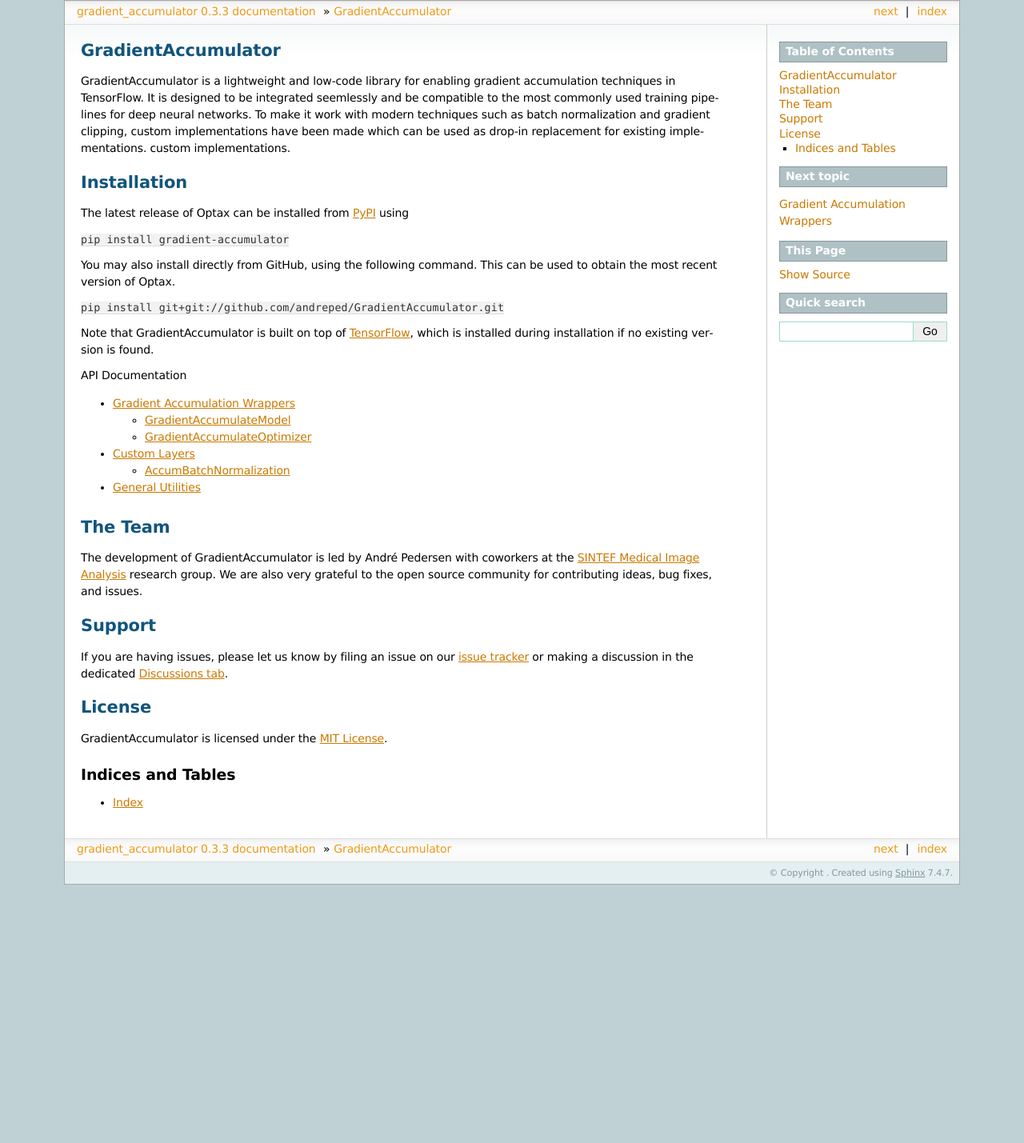
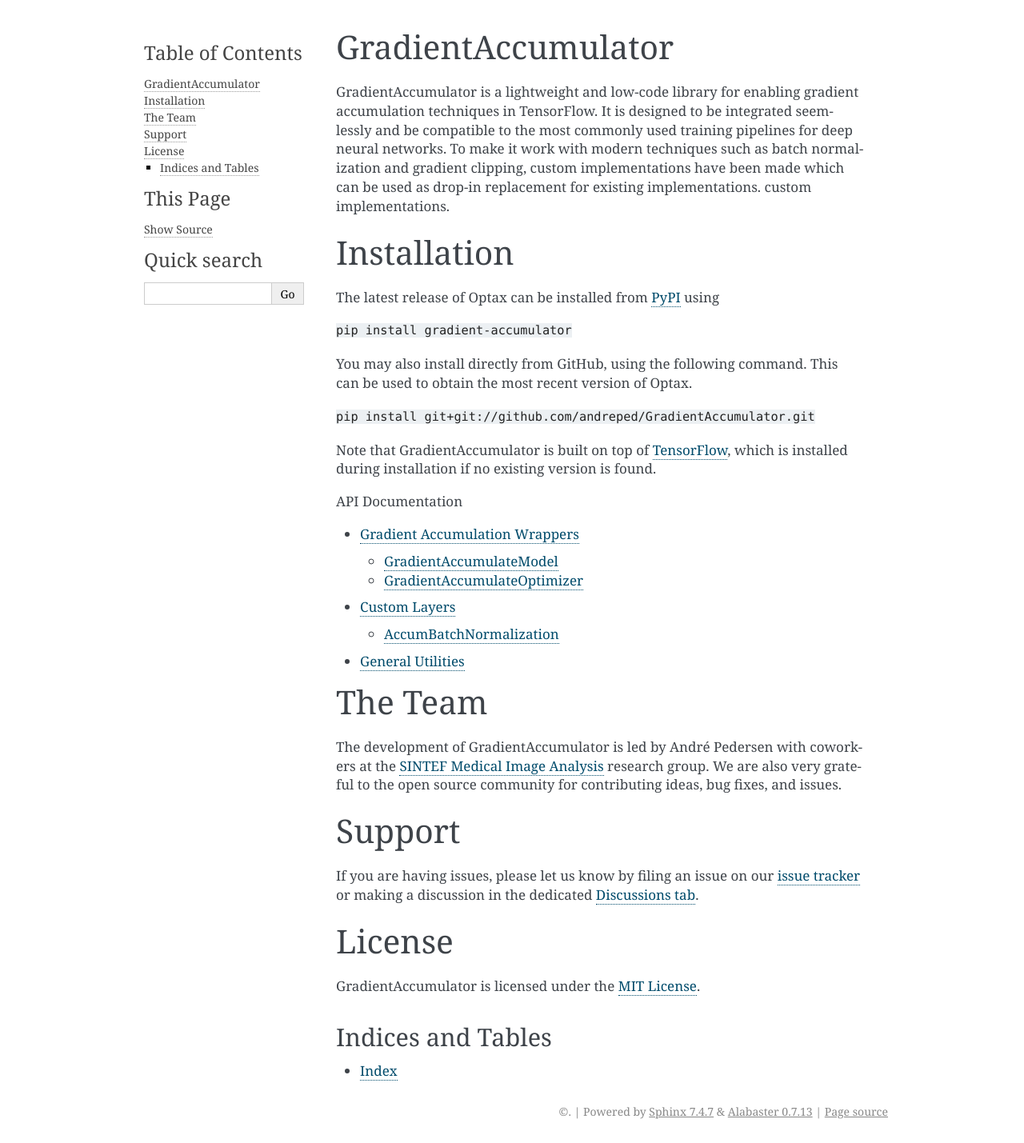
Before and after one commit to andreped/GradientAccumulator, a Sphinx documentation site: the page built from docs/index.rst, in a window 1280 px wide. Shown: the whole page at 80% size. Built offline with Sphinx 7.4.7, drawn with Linux system fonts in a browser that asks for light colours; before the commit the page ends 1106 px from its top, so only the background shows below that.

Commit message:
Docs: Tried fixing conf by removing redundant stuff

```diff
--- a/docs/conf.py
+++ b/docs/conf.py
@@ -8,11 +8,7 @@
 import gradient_accumulator
 
 # Project information
-project = gradient_accumulator.__package__
-author = gradient_accumulator.__author__
-version = gradient_accumulator.__version__
-release = version
-url = gradient_accumulator.__url__
+url = "https://github.com/andreped/GradientAccumulator"
 
 # General configuration
 
@@ -36,12 +32,12 @@
 exclude_patterns = ['build']
 
 # Options for HTML output
-html_theme = 'sphinxdoc'
+#html_theme = 'sphinxdoc'
 # html_theme = 'sphinx_rtd_theme'
-html_theme_options = {
-    'sticky_navigation': True,
-}
-html_static_path = []
+#html_theme_options = {
+#    'sticky_navigation': True,
+#}
+#html_static_path = []
 
 # Options for the intersphinx extension
 intersphinx_mapping = {
```
